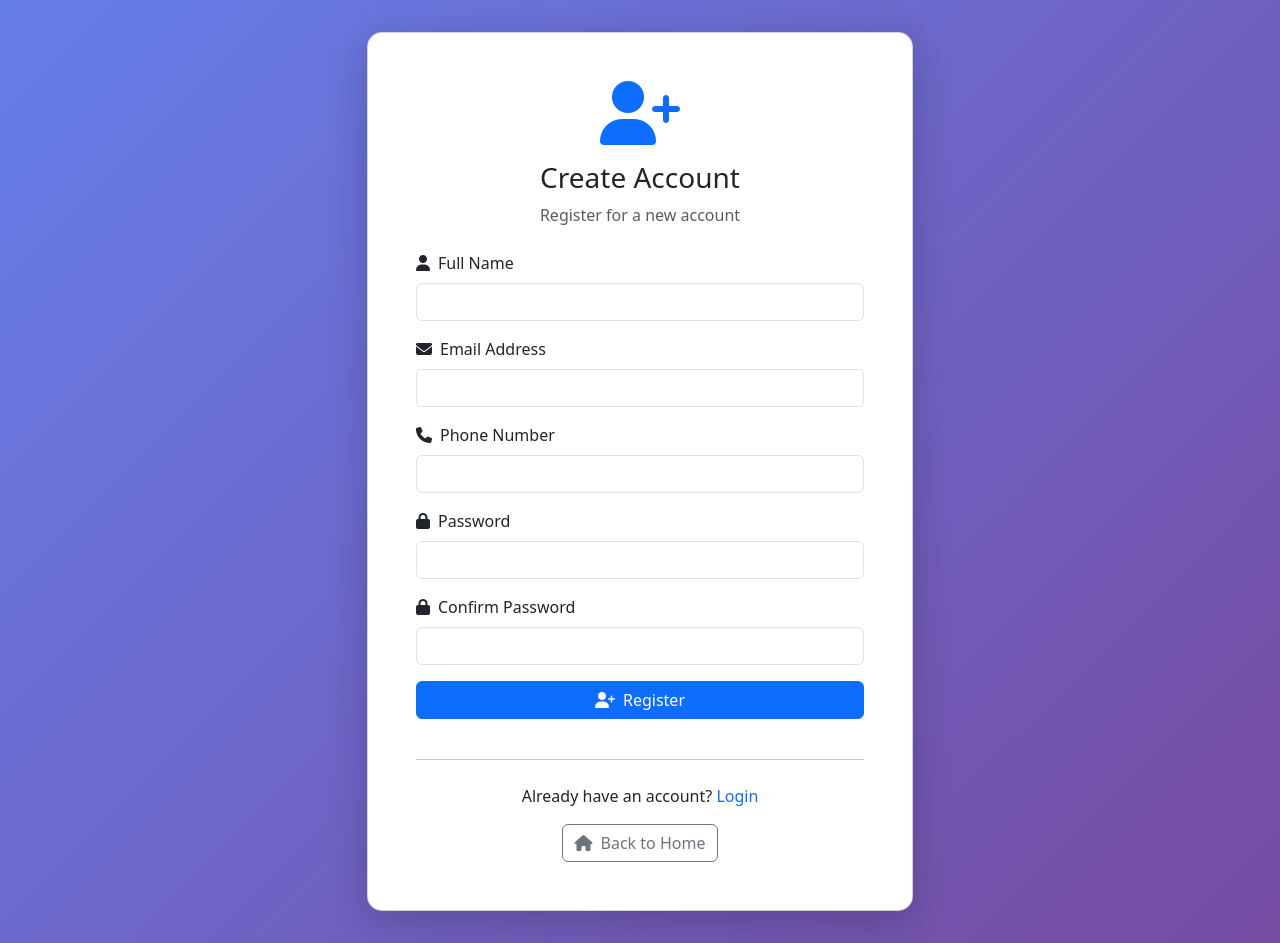
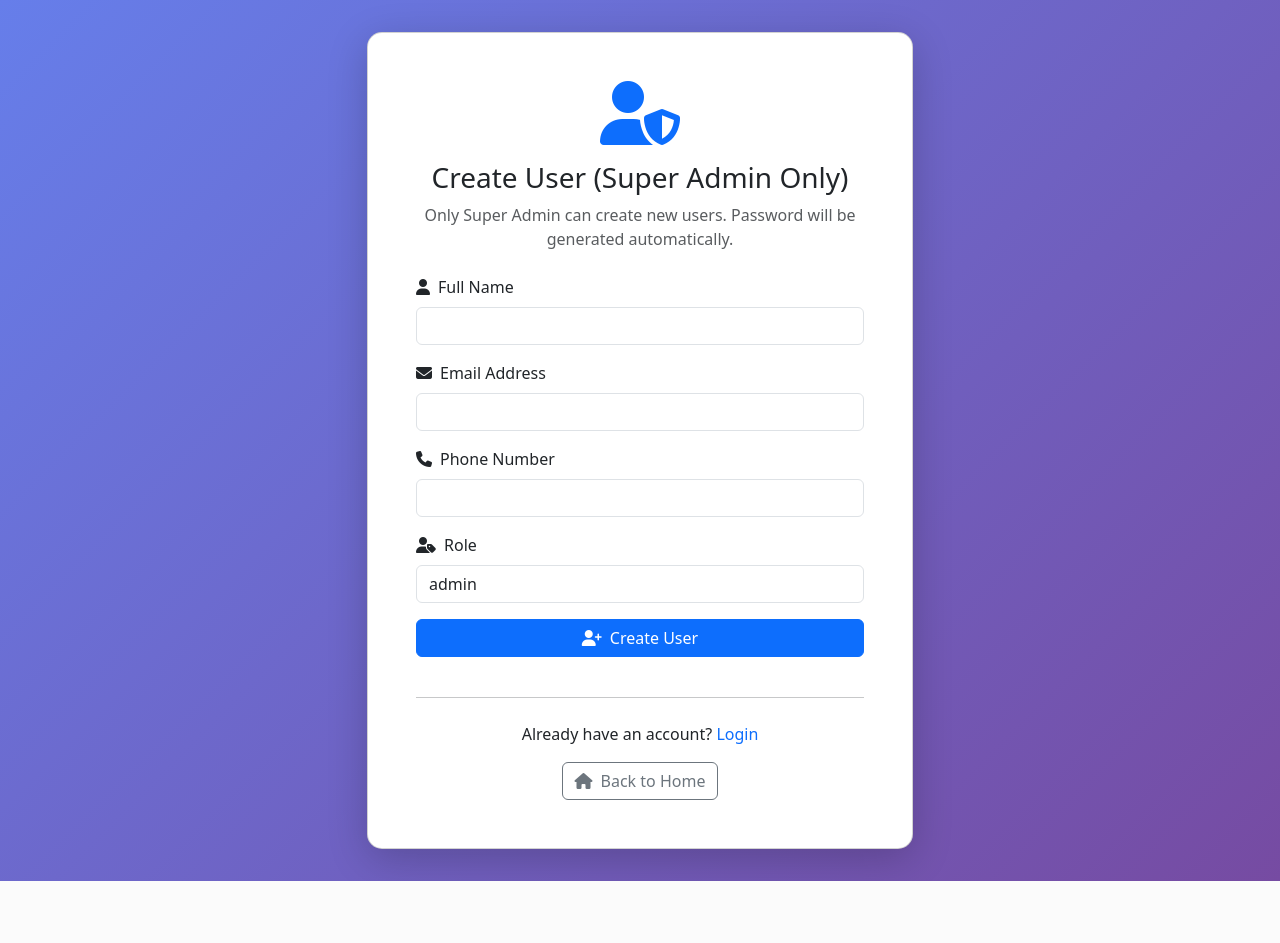
Before and after one commit to vikasprajapat2/HRMS, a Flask app: page /register in a window 1280 px wide. After the commit the page ends 881 px from the top, so only its background shows below. Run offline with Flask 3, Linux system fonts and the light colour scheme; a user stored in the database is signed in; data comes from the database, SQL or seed files in the repository.

Commit message:
Restrict registration to Super Admin: auto-generate credentials and show once; update register template

```diff
--- a/routes/auth.py
+++ b/routes/auth.py
@@ -1,8 +1,10 @@
-from flask import Blueprint, render_template, request, redirect, url_for, flash
-from flask_login import login_user, logout_user, login_required
+from flask import Blueprint, render_template, request, redirect, url_for, flash, current_app
+from flask_login import login_user, logout_user, login_required, current_user
 from database import db
 from models import User
 from flask_bcrypt import Bcrypt
+from models import Role, AuditLog
+import secrets, string, json
 
 bp = Blueprint('auth', __name__)
 bcrypt = Bcrypt()
@@ -37,34 +39,61 @@ def login():
 
 @bp.route('/register', methods=['GET', 'POST'])
 def register():
+    # Only allow logged-in superadmin to create new users
+    if not current_user.is_authenticated or getattr(current_user, 'role', None) is None or current_user.role.name != 'superadmin':
+        flash('Registration is restricted. Only Super Admin can create new users.', 'warning')
+        return redirect(url_for('auth.login'))
+
+    roles = Role.query.order_by(Role.name).all()
+
     if request.method == 'POST':
         name = request.form.get('name')
         email = request.form.get('email')
-        password = request.form.get('password')
         phone = request.form.get('phone')
+        role_id = request.form.get('role_id') or None
 
         # Check if user already exists
         if User.query.filter_by(email=email).first():
             flash('Email already registered.', 'danger')
             return redirect(url_for('auth.register'))
 
-        hashed_password = bcrypt.generate_password_hash(password).decode('utf-8')
+        # Generate secure password
+        alphabet = string.ascii_letters + string.digits + "!@#$%^&*()"
+        plain_password = ''.join(secrets.choice(alphabet) for _ in range(12))
+        hashed_password = bcrypt.generate_password_hash(plain_password).decode('utf-8')
 
         new_user = User(
             name=name,
             email=email,
             password=hashed_password,
             phone=phone,
-            role_id=3  # Default role (you may need to adjust this)
+            role_id=int(role_id) if role_id else None,
+            status='active'
         )
 
         db.session.add(new_user)
         db.session.commit()
 
-        flash('Registration successful! Please login.', 'success')
-        return redirect(url_for('auth.login'))
+        # Audit log
+        try:
+            log = AuditLog(
+                actor_id=current_user.id,
+                action='create',
+                model='User',
+                record_id=new_user.id,
+                old_data=None,
+                new_data=json.dumps({'name': name, 'email': email, 'phone': phone, 'role_id': role_id}),
+                ip_address=request.remote_addr
+            )
+            db.session.add(log)
+            db.session.commit()
+        except Exception as e:
+            current_app.logger.error(f'Failed to write audit log: {e}')
 
-    return render_template('auth/register.html')
+        # Show credentials to superadmin once (not saved in plain text)
+        return render_template('auth/credentials.html', user=new_user, password=plain_password)
+
+    return render_template('auth/register.html', roles=roles)
 
 @bp.route('/logout')
 @login_required
--- a/templates/auth/register.html
+++ b/templates/auth/register.html
@@ -27,9 +27,9 @@
                 <div class="card register-card">
                     <div class="card-body p-5">
                         <div class="text-center mb-4">
-                            <i class="fas fa-user-plus fa-4x text-primary"></i>
-                            <h3 class="mt-3">Create Account</h3>
-                            <p class="text-muted">Register for a new account</p>
+                            <i class="fas fa-user-shield fa-4x text-primary"></i>
+                            <h3 class="mt-3">Create User (Super Admin Only)</h3>
+                            <p class="text-muted">Only Super Admin can create new users. Password will be generated automatically.</p>
                         </div>
 
                         <form method="POST" action="{{ url_for('auth.register') }}">
@@ -55,21 +55,18 @@
                             </div>
 
                             <div class="mb-3">
-                                <label for="password" class="form-label">
-                                    <i class="fas fa-lock me-2"></i>Password
+                                <label for="role_id" class="form-label">
+                                    <i class="fas fa-user-tag me-2"></i>Role
                                 </label>
-                                <input type="password" class="form-control" id="password" name="password" required>
-                            </div>
-
-                            <div class="mb-3">
-                                <label for="confirm_password" class="form-label">
-                                    <i class="fas fa-lock me-2"></i>Confirm Password
-                                </label>
-                                <input type="password" class="form-control" id="confirm_password" name="confirm_password" required>
+                                <select class="form-control" id="role_id" name="role_id" required>
+                                    {% for r in roles %}
+                                    <option value="{{ r.id }}">{{ r.name }}</option>
+                                    {% endfor %}
+                                </select>
                             </div>
 
                             <button type="submit" class="btn btn-primary w-100 mb-3">
-                                <i class="fas fa-user-plus me-2"></i>Register
+                                <i class="fas fa-user-plus me-2"></i>Create User
                             </button>
 
                             <hr class="my-4">
```
Also changed, not shown: templates/auth/credentials.html (added, +27 -0 lines).
